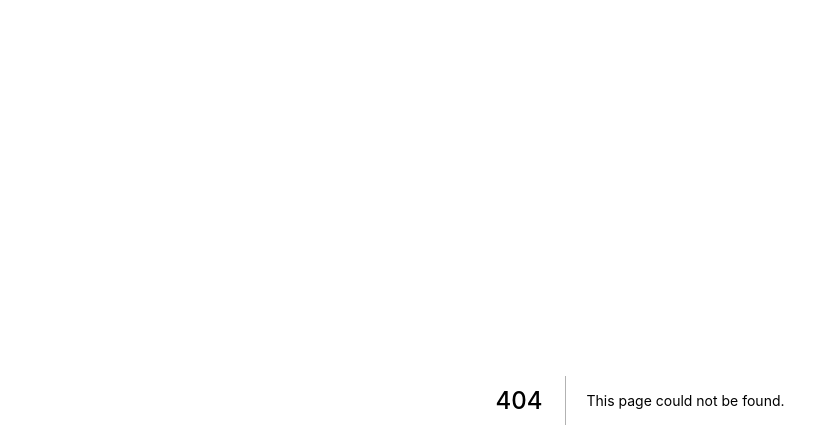
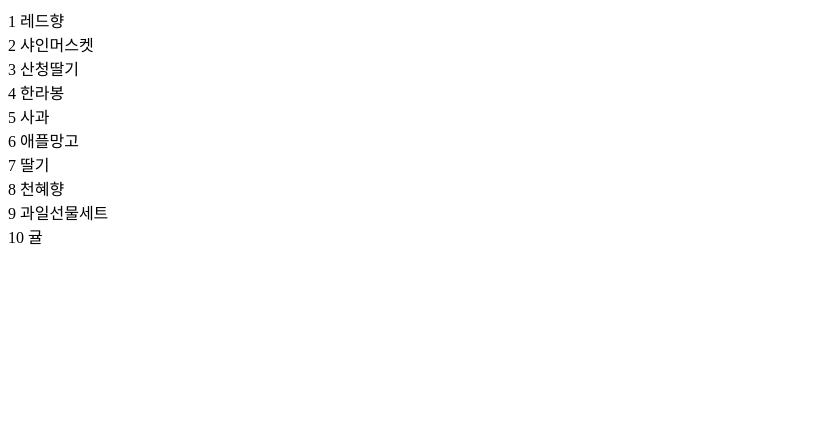
Before and after one commit to jjunohj/CC_React, a Next.js app: page /07-02-map-fruits in a window 1280 px wide. Before the commit this address had no page. Shown: the top 448 px of the page, without its empty margins (0-839 px from the left). Built offline with nearby package versions, Linux system fonts and the light colour scheme.

Commit message:
Lecture07 - 백엔드 데이터 maping하기

```diff
--- /dev/null
+++ b/pages/07-02-map-fruits/index.js
@@ -0,0 +1,49 @@
+// 백엔드에서 받아온 데이터라고 가정 (컴포넌트 위에 만든 이유: 컴포넌트 리렌더링돼도 다시 안만들어지도록)
+const FRUITS = [
+  { number: 1, name: "레드향" },
+  { number: 2, name: "샤인머스켓" },
+  { number: 3, name: "산청딸기" },
+  { number: 4, name: "한라봉" },
+  { number: 5, name: "사과" },
+  { number: 6, name: "애플망고" },
+  { number: 7, name: "딸기" },
+  { number: 8, name: "천혜향" },
+  { number: 9, name: "과일선물세트" },
+  { number: 10, name: "귤" },
+];
+
+export default function MapFruitsPage() {
+  // 1. 가장 기본 예제
+  //   const aaa = [
+  //     <div>1 레드향</div>,
+  //     <div>2 샤인머스켓</div>,
+  //     <div>3 산청딸기</div>,
+  //   ];
+
+  // 2. 실무 백엔드 데이터 예제 (aaa랑 똑같음) - 1
+  const bbb = [
+    { number: 1, name: "레드향" },
+    { number: 2, name: "샤인머스켓" },
+    { number: 3, name: "산청딸기" },
+  ].map((el) => (
+    <div>
+      {el.number} {el.name}
+    </div>
+  ));
+
+  // 3. 실무 백엔드 데이터 예제 (aaa랑 똑같은) - 2
+  const ccc = FRUITS.map((el) => (
+    <div>
+      {el.number} {el.name}
+    </div>
+  ));
+  return (
+    <>
+      {FRUITS.map((el) => (
+        <div>
+          {el.number} {el.name}
+        </div>
+      ))}
+    </>
+  );
+}
```
